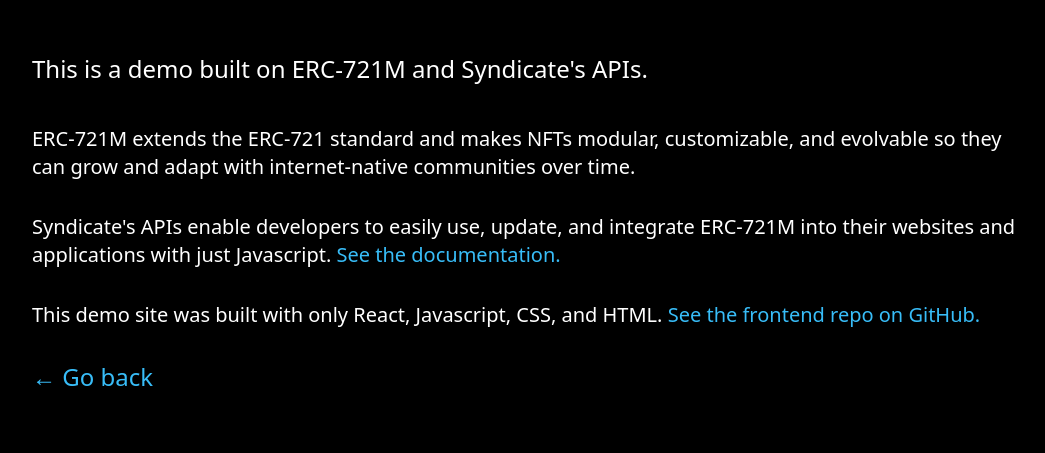
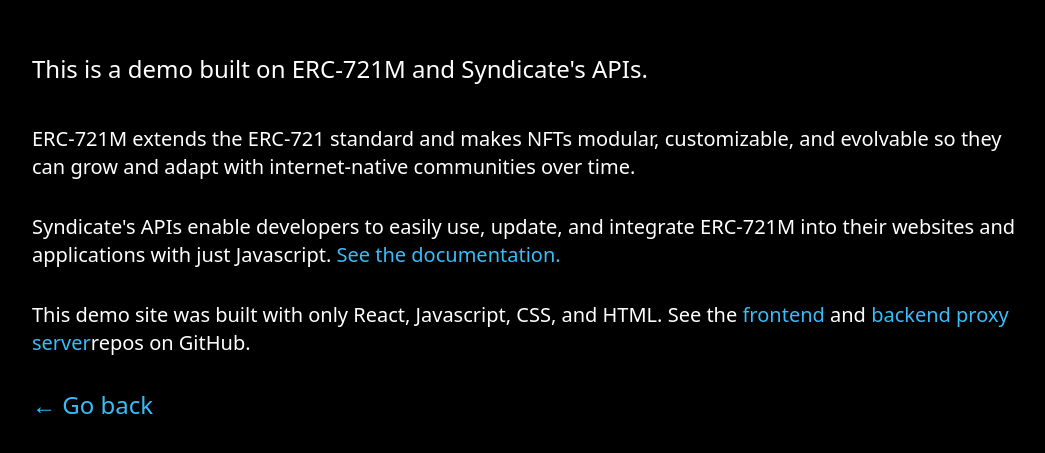
Before and after one commit to ianDAOs/demo-721m-api-frontend, a React (Create React App) app: page /about in a window 1280 px wide. Shown: the part 139-592 px from the top of the page, without its empty margins (112-1157 px from the left). Built offline with nearby package versions, Linux system fonts and the light colour scheme; a web font is replaced by a local one.

Commit message:
Update readme and About

```diff
--- a/src/data/config.js
+++ b/src/data/config.js
@@ -10,3 +10,4 @@ export const ES_URL = `https://etherscan.io/nft/${contractAddress}`;
 // Urls for Syndicate's APIs and the frontend repo on GitHub
 export const SYN_API_URL = 'https://docs.syndicate.io';
 export const FRONTEND_REPO_URL = 'https://github.com/ianDAOs/demo-721m-frontend';
+export const BACKEND_REPO_URL = 'https://github.com/ianDAOs/demo-721m-frontend';
--- a/src/pages/About.js
+++ b/src/pages/About.js
@@ -1,6 +1,6 @@
 import React from 'react';
 import { Link } from 'react-router-dom';
-import { SYN_API_URL, FRONTEND_REPO_URL } from '../data/config';
+import { SYN_API_URL, FRONTEND_REPO_URL, BACKEND_REPO_URL } from '../data/config';
 
 // Component for rendering the About page
 export default function About() {
@@ -9,7 +9,7 @@ export default function About() {
             <p className='pb-10 text-2xl font-medium'>This is a demo built on ERC-721M and Syndicate's APIs.</p>
             <p className='pb-8'><span className='font-medium'>ERC-721M</span> extends the ERC-721 standard and makes NFTs modular, customizable, and evolvable so they can grow and adapt with internet-native communities over time.</p>
             <p className='pb-8'><span className='font-medium'>Syndicate's APIs</span> enable developers to easily use, update, and integrate ERC-721M into their websites and applications with just Javascript. <a href={SYN_API_URL} className='text-sky-400'>See the documentation.</a></p>
-            <p className='pb-8'>This demo site was built with only React, Javascript, CSS, and HTML. <a href={FRONTEND_REPO_URL} className='text-sky-400'>See the frontend repo on GitHub.</a></p>
+            <p className='pb-8'>This demo site was built with only React, Javascript, CSS, and HTML. See the <a href={FRONTEND_REPO_URL} className='text-sky-400'>frontend</a> and <a href={BACKEND_REPO_URL} className='text-sky-400'>backend proxy server</a>repos on GitHub.</p>
             <Link to='/' className='pt-10 text-2xl text-sky-400 font-medium'>&larr; Go back</Link>
         </div>
     );
```
Also changed, not shown: 1 other file (tests, documents, lock files or other folders).
